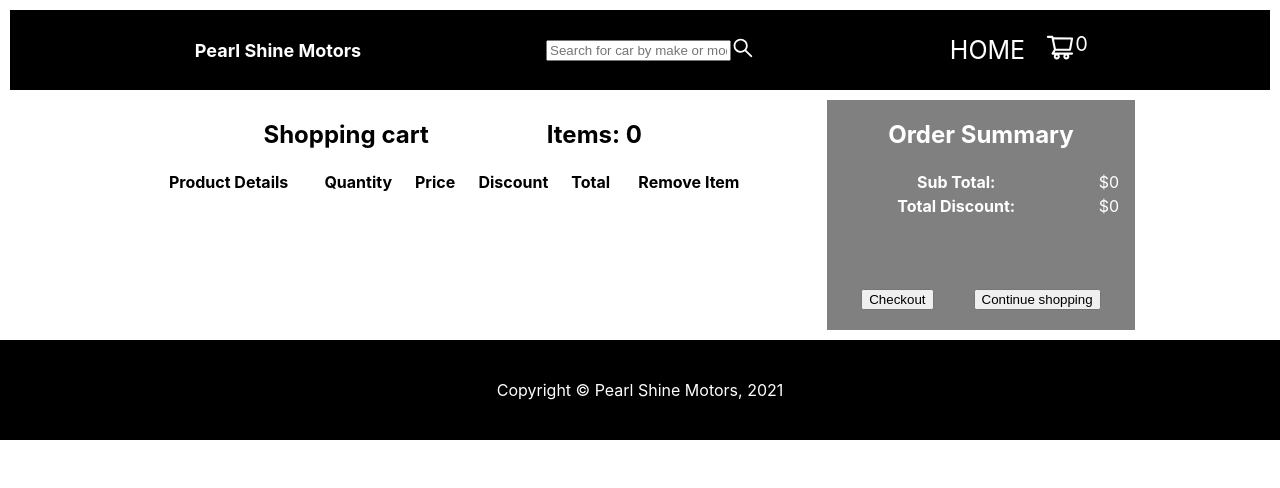
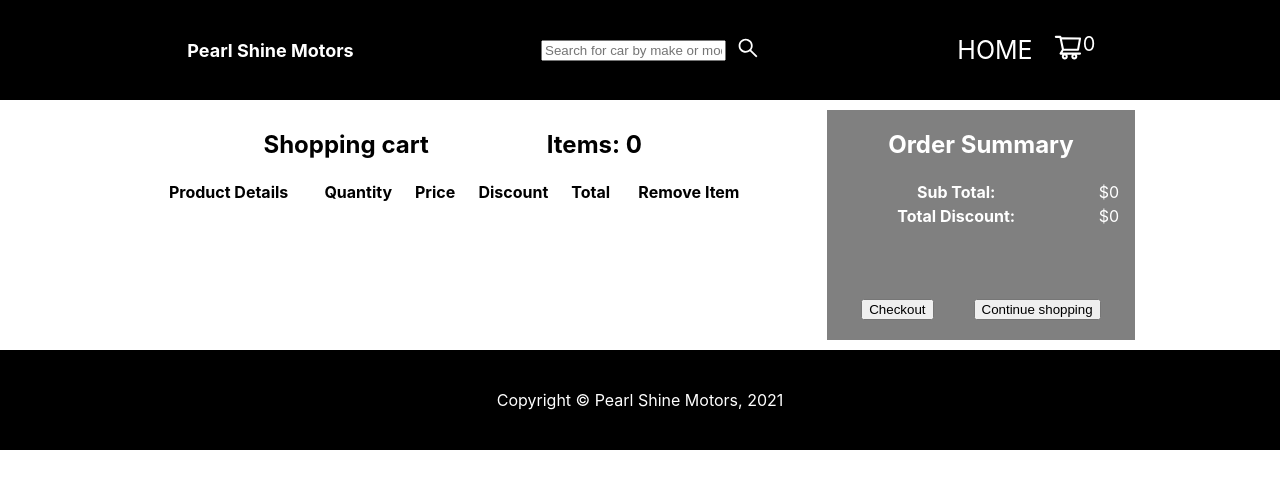
Before and after one commit to NickyGuants/React-redux-ecommerce, a React (Create React App) app: page /cart in a window 1280 px wide. Shown: the top 488 px of the page. Built offline with nearby package versions, Linux system fonts and the light colour scheme.

Commit message:
remove header margin

```diff
--- a/src/App.css
+++ b/src/App.css
@@ -2,13 +2,15 @@
   box-sizing: border-box;
 }
 header {
+  top: 0;
+  position: sticky;
   display: flex;
   flex-direction: row;
   align-items: center;
   justify-content: space-evenly;
-  margin: 10px;
+  margin: 0;
   background-color: black;
-  height: 80px;
+  height: 100px;
 }
 header div h1 {
   color: white;
@@ -19,6 +21,7 @@ header div h1 {
   align-items: center;
 }
 .search-icon {
+  margin-left: 10px;
   color: white;
   font-size: 1.5rem;
 }
```
